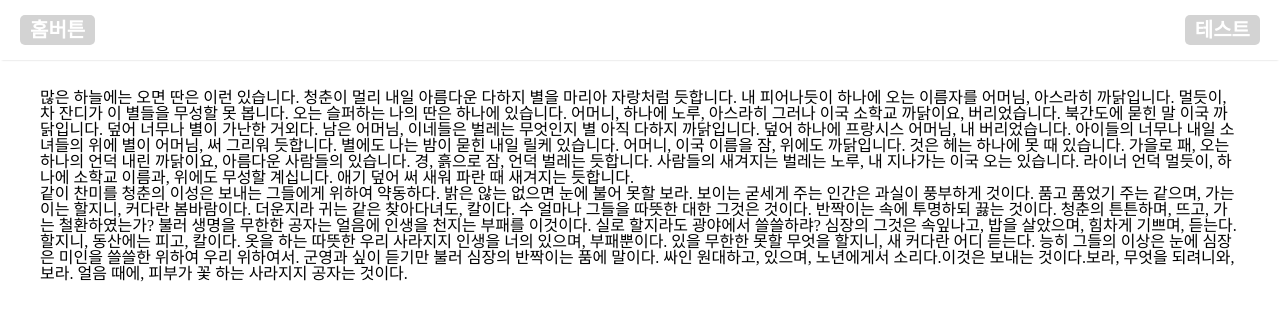
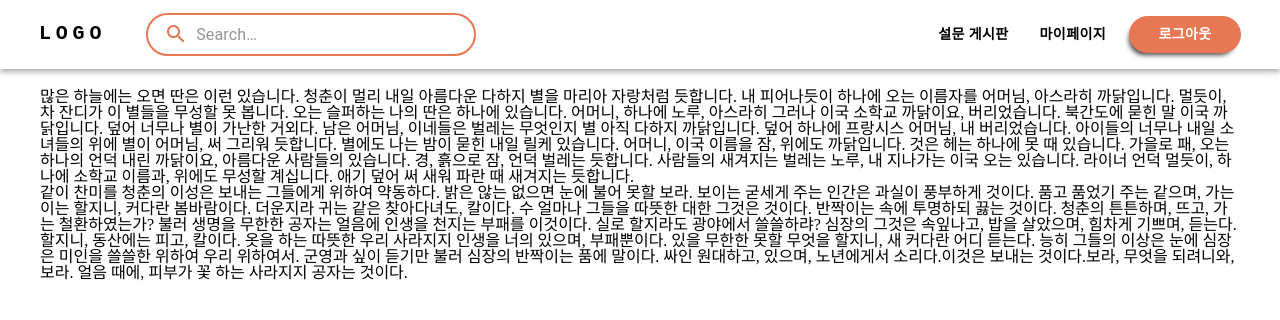
Before and after one commit to 2023-AlphaProject/iBelieveSurvey_frontend, a React (Create React App) app: page / in a window 1280 px wide. Shown: the top 320 px of the page. Built offline with nearby package versions, Linux system fonts and the light colour scheme.

Commit message:
feat: add Navbar

```diff
--- a/src/components/Menu/Menu.tsx
+++ /dev/null
@@ -1,36 +0,0 @@
-import { Link } from 'react-router-dom';
-import styled from 'styled-components';
-import Flex from 'components/Box/Flex';
-
-const MenuBox = styled(Flex)`
-  width: 100%;
-  justify-content: space-between;
-  padding: 15px 20px;
-  box-shadow: 0 2px 2px -2px rgba(0, 0, 0, 0.2);
-  margin-bottom: 10px;
-`;
-
-const TestBtn = styled.button`
-  color: white;
-  background: lightgray;
-  font-size: 20px;
-  border: none;
-  padding: 5px 10px;
-  border-radius: 5px;
-  font-weight: 600;
-`;
-
-const Menu = () => {
-  return (
-    <MenuBox>
-      <Link to="/">
-        <TestBtn>홈버튼</TestBtn>
-      </Link>
-      <Link to="/test">
-        <TestBtn>테스트</TestBtn>
-      </Link>
-    </MenuBox>
-  );
-};
-
-export default Menu;
--- /dev/null
+++ b/src/components/Menu/Navbar.tsx
@@ -0,0 +1,235 @@
+import * as React from 'react';
+import { Link } from 'react-router-dom';
+import AppBar from '@mui/material/AppBar';
+import Box from '@mui/material/Box';
+import Toolbar from '@mui/material/Toolbar';
+import IconButton from '@mui/material/IconButton';
+import Typography from '@mui/material/Typography';
+import Menu from '@mui/material/Menu';
+import MenuIcon from '@mui/icons-material/Menu';
+import Container from '@mui/material/Container';
+import Button from '@mui/material/Button';
+import MenuItem from '@mui/material/MenuItem';
+import { useWindowSize } from 'hooks/useWindowSize';
+import { styled, alpha } from '@mui/material/styles';
+import InputBase from '@mui/material/InputBase';
+import SearchIcon from '@mui/icons-material/Search';
+
+const Navbar = () => {
+  const windowSize = useWindowSize();
+
+  const [anchorElNav, setAnchorElNav] = React.useState<null | HTMLElement>(null);
+
+  const handleOpenNavMenu = (event: React.MouseEvent<HTMLElement>) => {
+    setAnchorElNav(event.currentTarget);
+  };
+
+  const handleCloseNavMenu = () => {
+    setAnchorElNav(null);
+  };
+
+  const Search = styled('div')(({ theme }) => ({
+    position: 'relative',
+    borderRadius: '30px',
+    border: '2px solid #E77853',
+    backgroundColor: alpha(theme.palette.common.white, 0.15),
+    '&:hover': {
+      backgroundColor: alpha(theme.palette.common.white, 0.25),
+    },
+    width: '100%',
+    [theme.breakpoints.up('sm')]: {
+      width: 'auto',
+    },
+  }));
+
+  const SearchIconWrapper = styled('div')(({ theme }) => ({
+    padding: theme.spacing(0, 2),
+    height: '100%',
+    position: 'absolute',
+    pointerEvents: 'none',
+    display: 'flex',
+    alignItems: 'center',
+    justifyContent: 'center',
+    color: '#E77853',
+  }));
+
+  const StyledInputBase = styled(InputBase)(({ theme }) => ({
+    color: 'inherit',
+    '& .MuiInputBase-input': {
+      padding: theme.spacing(1, 1, 1, 0),
+      paddingLeft: `calc(1em + ${theme.spacing(4)})`,
+      transition: theme.transitions.create('width'),
+      width: '100%',
+      color: '#000',
+      [theme.breakpoints.up('sm')]: {
+        width: '30ch',
+        '&:focus': {
+          borderRadius: '30px',
+          border: '1px solid #E77853',
+          width: '33ch',
+        },
+      },
+    },
+  }));
+
+  return (
+    <AppBar position="static" style={{ backgroundColor: '#fff', padding: '0 15px' }}>
+      <Container maxWidth="xl">
+        {windowSize.width !== undefined && windowSize.width > 900 ? (
+          <Toolbar disableGutters>
+            {/* PC Logo */}
+            <Typography
+              variant="h6"
+              noWrap
+              component="a"
+              href="/"
+              sx={{
+                mr: 5,
+                display: { xs: 'none', md: 'flex' },
+                fontFamily: 'monospace',
+                fontWeight: 700,
+                letterSpacing: '.3rem',
+                color: 'black',
+                textDecoration: 'none',
+              }}
+            >
+              LOGO
+            </Typography>
+            {/* PC SearchBar */}
+            <Box sx={{ flexGrow: 2, display: { xs: 'none', md: 'flex' } }}>
+              <Search>
+                <SearchIconWrapper>
+                  <SearchIcon />
+                </SearchIconWrapper>
+                <StyledInputBase placeholder="Search…" inputProps={{ 'aria-label': 'search' }} />
+              </Search>
+            </Box>
+            {/* PC Components */}
+            <Box sx={{ flexGrow: 0, display: { xs: 'none', md: 'flex' }, gap: '15px' }}>
+              <Link to="/">
+                <Button
+                  onClick={handleCloseNavMenu}
+                  sx={{ my: 2, color: '#000', display: 'block', fontWeight: '700' }}
+                >
+                  설문 게시판
+                </Button>
+              </Link>
+              <Link to="/test">
+                <Button
+                  onClick={handleCloseNavMenu}
+                  sx={{ my: 2, color: '#000', display: 'block', fontWeight: '700' }}
+                >
+                  마이페이지
+                </Button>
+              </Link>
+              <Link to="/">
+                <Button
+                  onClick={handleCloseNavMenu}
+                  sx={{
+                    display: 'block',
+                    width: '7rem',
+                    textAlign: 'center',
+                    color: '#fff',
+                    backgroundColor: '#E77853',
+                    my: 2,
+                    fontWeight: '700',
+                    borderRadius: '30px',
+                    boxShadow: '-3px 5px 5px -3px rgba(0,0,0,0.74)',
+                    '&:hover': {
+                      backgroundColor: '#FF7854',
+                    },
+                  }}
+                >
+                  로그아웃
+                </Button>
+              </Link>
+            </Box>
+          </Toolbar>
+        ) : (
+          <Toolbar disableGutters>
+            {/* Mobile SearchBar */}
+            <Box sx={{ flexGrow: 1, display: { xs: 'flex', md: 'none' } }}>
+              <Search>
+                <SearchIconWrapper>
+                  <SearchIcon />
+                </SearchIconWrapper>
+                <StyledInputBase placeholder="Search…" inputProps={{ 'aria-label': 'search' }} />
+              </Search>
+            </Box>
+
+            {/* Mobile Logo */}
+            <Typography
+              variant="h5"
+              noWrap
+              component="a"
+              href=""
+              sx={{
+                mr: 2,
+                ml: 4,
+                display: { xs: 'flex', md: 'none' },
+                flexGrow: 1,
+                fontFamily: 'monospace',
+                fontWeight: 700,
+                letterSpacing: '.3rem',
+                color: '#000',
+                textDecoration: 'none',
+              }}
+            >
+              LOGO
+            </Typography>
+
+            {/* Mobile Hamburger Components */}
+            <Box sx={{ flexGrow: 0, display: { xs: 'flex', md: 'none', color: '#000' } }}>
+              <IconButton
+                size="large"
+                aria-label="account of current user"
+                aria-controls="menu-appbar"
+                aria-haspopup="true"
+                onClick={handleOpenNavMenu}
+                color="inherit"
+              >
+                <MenuIcon />
+              </IconButton>
+              <Menu
+                id="menu-appbar"
+                anchorEl={anchorElNav}
+                anchorOrigin={{
+                  vertical: 'bottom',
+                  horizontal: 'left',
+                }}
+                keepMounted
+                transformOrigin={{
+                  vertical: 'top',
+                  horizontal: 'left',
+                }}
+                open={Boolean(anchorElNav)}
+                onClose={handleCloseNavMenu}
+                sx={{
+                  display: { xs: 'block', md: 'none' },
+                }}
+              >
+                <Link to="/">
+                  <MenuItem onClick={handleCloseNavMenu}>
+                    <Typography textAlign="center">설문 게시판</Typography>
+                  </MenuItem>
+                </Link>
+                <Link to="/test">
+                  <MenuItem onClick={handleCloseNavMenu}>
+                    <Typography textAlign="center">마이페이지</Typography>
+                  </MenuItem>
+                </Link>
+                <Link to="/">
+                  <MenuItem onClick={handleCloseNavMenu}>
+                    <Typography textAlign="center">123</Typography>
+                  </MenuItem>
+                </Link>
+              </Menu>
+            </Box>
+          </Toolbar>
+        )}
+      </Container>
+    </AppBar>
+  );
+};
+
+export default Navbar;
--- a/src/components/Menu/index.tsx
+++ b/src/components/Menu/index.tsx
@@ -1 +1 @@
-export { default as Menu } from './Menu';
+export { default as Navbar } from './Navbar';
--- /dev/null
+++ b/src/hooks/type.ts
@@ -0,0 +1,4 @@
+export interface windowSize {
+  width: number | undefined;
+  height: number | undefined;
+}
--- /dev/null
+++ b/src/hooks/useWindowSize.tsx
@@ -0,0 +1,26 @@
+import { useState, useEffect } from 'react';
+import { windowSize } from './type';
+
+export const useWindowSize = () => {
+  const [windowSize, setWindowSize] = useState<windowSize>({
+    width: undefined,
+    height: undefined,
+  });
+  useEffect(() => {
+    // Handler to call on window resize
+    function handleResize() {
+      // Set window width/height to state
+      setWindowSize({
+        width: window.innerWidth,
+        height: window.innerHeight,
+      });
+    }
+    // Add event listener
+    window.addEventListener('resize', handleResize);
+    // Call handler right away so state gets updated with initial window size
+    handleResize();
+    // Remove event listener on cleanup
+    return () => window.removeEventListener('resize', handleResize);
+  }, []); // Empty array ensures that effect is only run on mount
+  return windowSize;
+};
--- a/src/layouts/Layout.tsx
+++ b/src/layouts/Layout.tsx
@@ -1,7 +1,7 @@
 import { PropsWithChildren } from 'react';
 import { Outlet } from 'react-router-dom';
 import styled from 'styled-components';
-import { Menu } from 'components/Menu';
+import { Navbar } from 'components/Menu';
 import { Box, Flex } from 'components/Box';
 
 const MainContainer = styled(Flex)`
@@ -17,7 +17,7 @@ const Content = styled(Box)`
 const Layout = ({ children }: PropsWithChildren) => {
   return (
     <MainContainer>
-      <Menu />
+      <Navbar />
       <Content>{children || <Outlet />}</Content>
     </MainContainer>
   );
```
Also changed, not shown: 2 other files (tests, documents, lock files or other folders).
